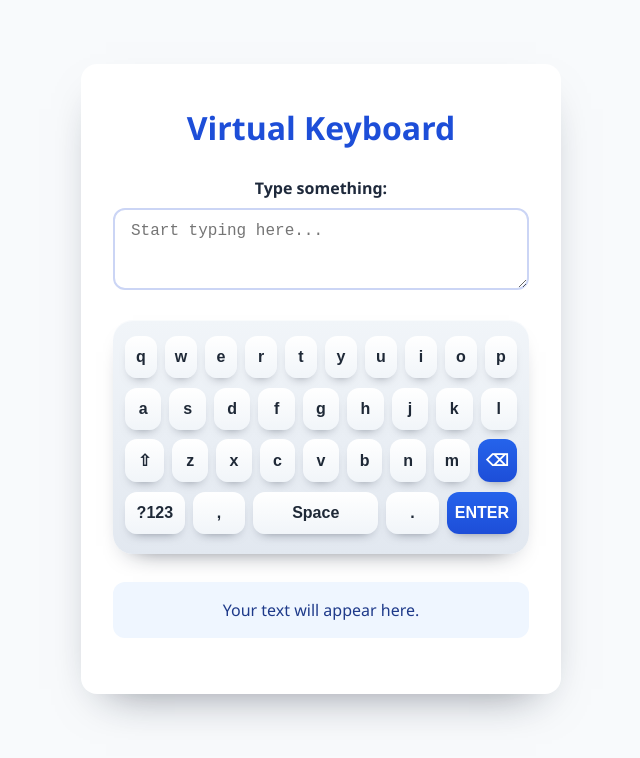
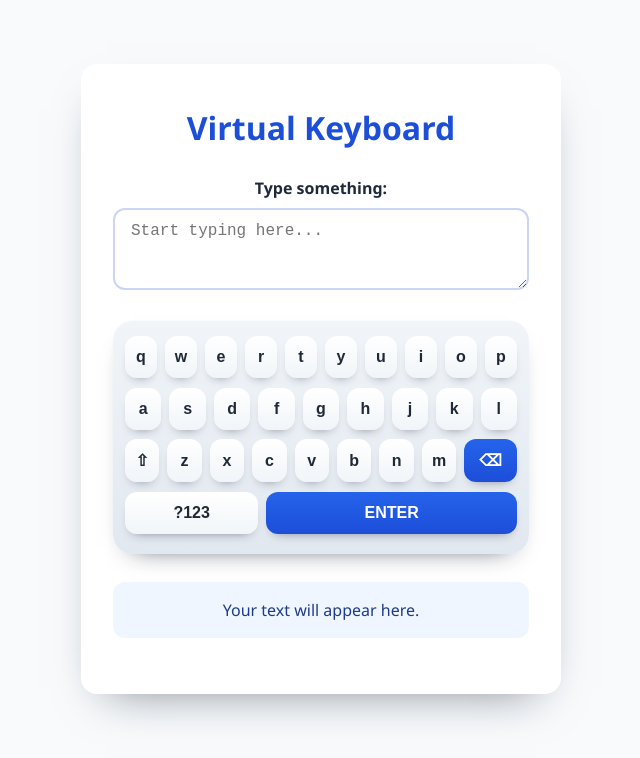
Before and after one commit to lmiguelg/virtual-keyboard, a React (Vite) app: page / in a window 1280 px wide. Shown: the top 758 px of the page, without its empty margins (319-959 px from the left). Built offline with nearby package versions, Linux system fonts and the light colour scheme.

Commit message:
Adjust virtual keyboard layout and key sizing

```diff
--- a/src/App.css
+++ b/src/App.css
@@ -60,7 +60,7 @@ h1 {
 }
 
 .key {
-  flex: 1;
+  flex: 1 1 0;
   padding: 0.75rem 0.5rem;
   border: none;
   border-radius: 0.75rem;
@@ -79,18 +79,12 @@ h1 {
   box-shadow: 0 2px 6px -4px rgba(15, 23, 42, 0.6);
 }
 
-.key--space {
-  flex: 3;
-  text-transform: none;
-}
-
 .key--modifier {
-  flex: 1.2;
   text-transform: uppercase;
 }
 
 .key--action {
-  flex: 1.2;
+  flex: 2 1 0;
   background: linear-gradient(180deg, #2563eb 0%, #1d4ed8 100%);
   color: #ffffff;
   text-transform: uppercase;
--- a/src/VirtualKeyboard.jsx
+++ b/src/VirtualKeyboard.jsx
@@ -5,7 +5,7 @@ const LETTER_ROWS = [
   ['q', 'w', 'e', 'r', 't', 'y', 'u', 'i', 'o', 'p'],
   ['a', 's', 'd', 'f', 'g', 'h', 'j', 'k', 'l'],
   ['shift', 'z', 'x', 'c', 'v', 'b', 'n', 'm', 'backspace'],
-  ['special', 'comma', 'space', 'period', 'enter'],
+  ['special', 'enter'],
 ];
 
 const SPECIAL_CHARACTERS = [
@@ -107,9 +107,6 @@ function VirtualKeyboard({ onChange }) {
       case 'backspace':
         handleBackspace();
         break;
-      case 'space':
-        handleCharacterInput(' ');
-        break;
       case 'enter':
         handleCharacterInput('\n');
         break;
@@ -121,12 +118,6 @@ function VirtualKeyboard({ onChange }) {
       case 'abc':
         setIsSpecialMode(false);
         setSpecialPage(0);
-        break;
-      case 'comma':
-        handleCharacterInput(',');
-        break;
-      case 'period':
-        handleCharacterInput('.');
         break;
       case 'page':
         setSpecialPage((current) => {
@@ -152,12 +143,9 @@ function VirtualKeyboard({ onChange }) {
     const baseLabels = {
       shift: '⇧',
       backspace: '⌫',
-      space: 'Space',
       enter: 'Enter',
       special: '?123',
       abc: 'ABC',
-      comma: ',',
-      period: '.',
       page: `${specialPage + 1}/${specialPages.length}`,
     };
 
@@ -174,10 +162,6 @@ function VirtualKeyboard({ onChange }) {
 
   const getKeyClassName = (key) => {
     const classes = ['key'];
-
-    if (key === 'space') {
-      classes.push('key--space');
-    }
 
     if (key === 'enter') {
       classes.push('key--action');
@@ -255,7 +239,6 @@ function VirtualKeyboard({ onChange }) {
         <div className="keyboard-row">
           {renderKey('abc')}
           {renderKey('page')}
-          {renderKey('space')}
           {renderKey('enter')}
         </div>
       </>
```
Lines whose indentation alone changed are shown as unchanged.
